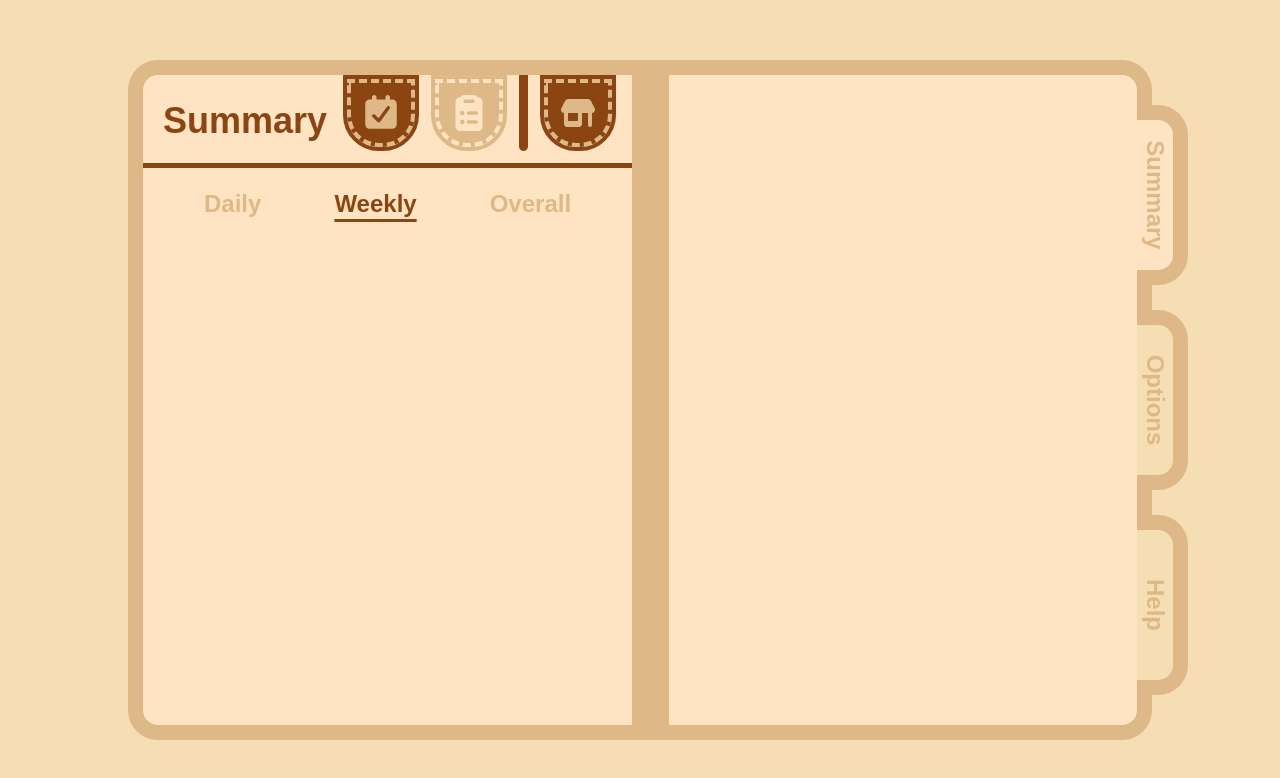
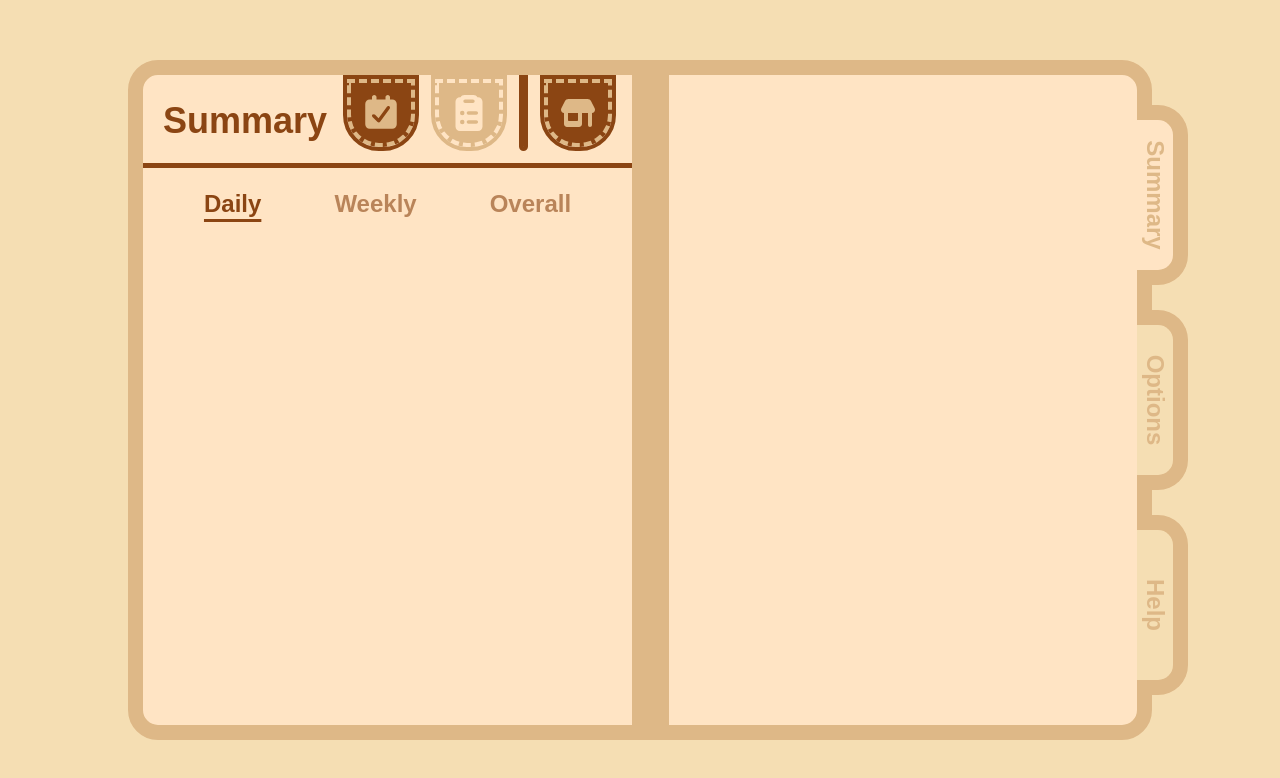
Before and after one commit to ConstintCreations/Vana, a Next.js app: page / in a window 1280 px wide. Both pictures are taken after a click on the button 457 px from the left and 113 px from the top of the page. Shown: the top 778 px of the page. Built offline with nearby package versions, Linux system fonts and the light colour scheme.

Commit message:
Summary type button component with onClick implementation

```diff
--- a/src/app/components/summaryPage.tsx
+++ b/src/app/components/summaryPage.tsx
@@ -1,10 +1,16 @@
+"use client";
+import SummaryTypeButton from "./summaryTypeButton";
+import { useState } from "react";
+
 export default function SummaryPage() {
+    const [summaryType, setSummaryType] = useState<"Daily" | "Weekly" | "Overall">("Daily");
+
     return (
         <div className="text-saddlebrown w-full h-full flex flex-col">
             <div className="flex flex-row mt-5 text-2xl justify-around px-[5%] items-center text-burlywood font-bold">
-                <button className="text-burlywood font-bold cursor-pointer decoration-3 underline-offset-7 [text-decoration-skip-ink:none]">Daily</button>
-                <button className="text-saddlebrown font-bold underline cursor-pointer decoration-3 underline-offset-7 [text-decoration-skip-ink:none]">Weekly</button>
-                <button className="text-burlywood font-bold cursor-pointer decoration-3 underline-offset-7 [text-decoration-skip-ink:none]">Overall</button>
+                <SummaryTypeButton text={"Daily"} selected={summaryType == "Daily"} onClick={() => {setSummaryType("Daily")}}></SummaryTypeButton>
+                <SummaryTypeButton text={"Weekly"} selected={summaryType == "Weekly"} onClick={() => {setSummaryType("Weekly")}}></SummaryTypeButton>
+                <SummaryTypeButton text={"Overall"} selected={summaryType == "Overall"} onClick={() => {setSummaryType("Overall")}}></SummaryTypeButton>
             </div>
         </div>
     );
--- /dev/null
+++ b/src/app/components/summaryTypeButton.tsx
@@ -0,0 +1,5 @@
+export default function SummaryTypeButton({text, selected, onClick} : {text: string, selected: Boolean, onClick: () => void}) {
+    return(
+        <button onClick={onClick} className={`${ selected ? "text-saddlebrown underline" : "text-saddlebrown opacity-60"} font-bold cursor-pointer decoration-3 underline-offset-7 [text-decoration-skip-ink:none]`}>{text}</button>
+    );
+}
```
